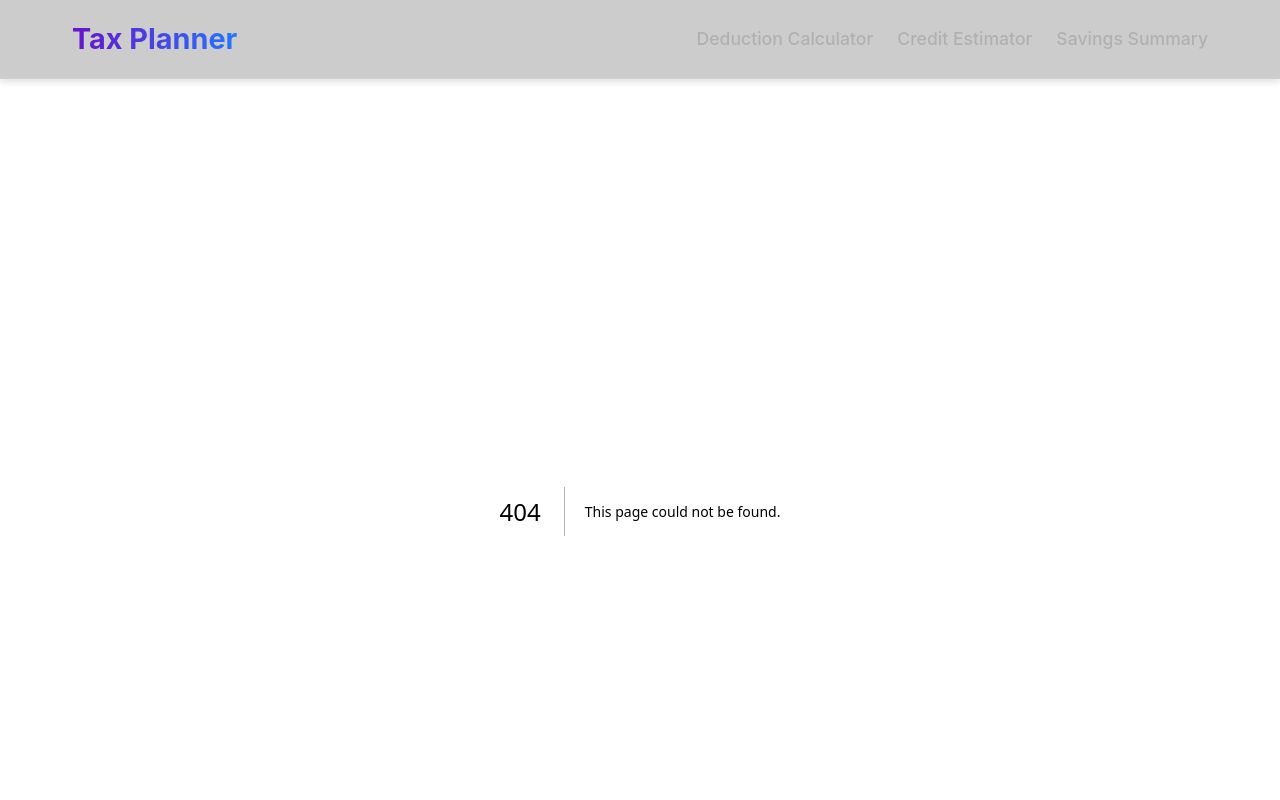
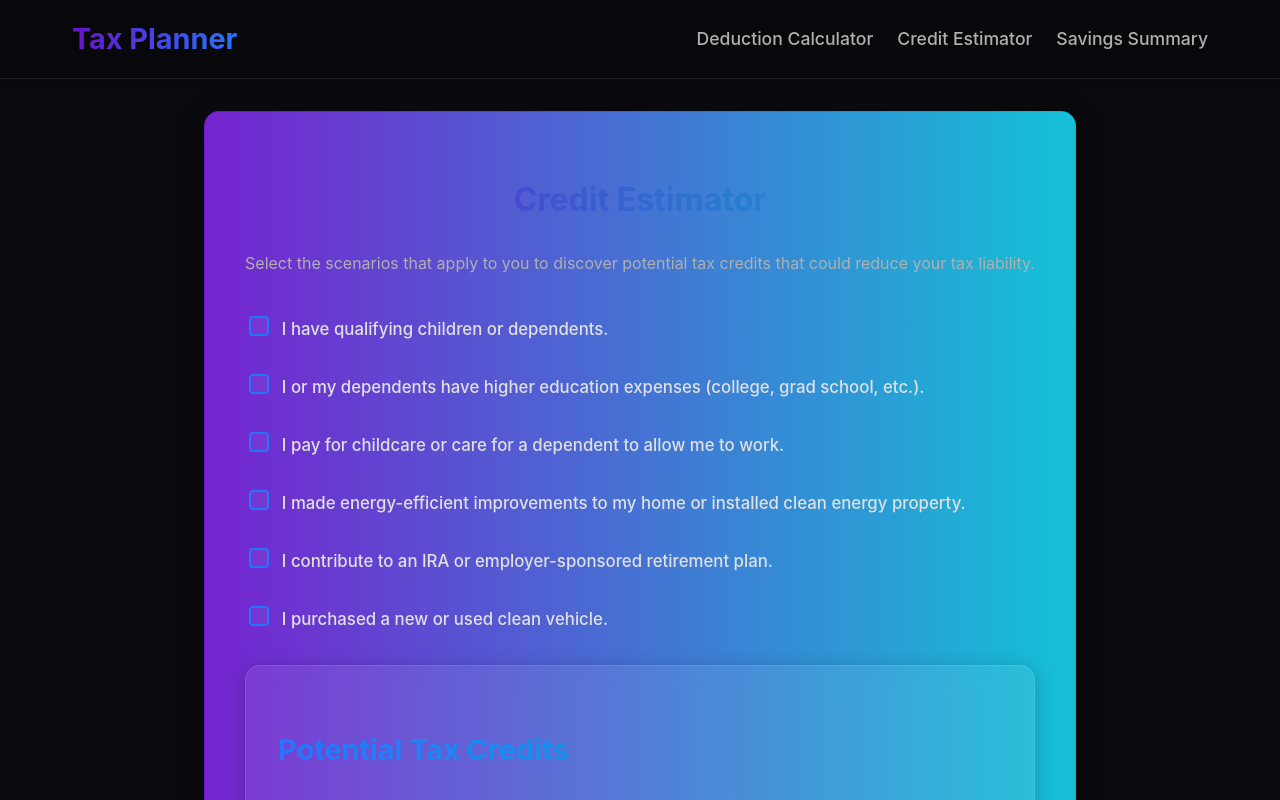
Before and after one commit to sahudevansh21/simple-tax-planner, a Next.js app: page /credit-estimator in a window 1280 px wide. Before the commit this address had no page. Shown: the top 800 px of the page. Built offline with nearby package versions, Linux system fonts and the light colour scheme.

Commit message:
Add app/credit-estimator/page.js

```diff
--- /dev/null
+++ b/app/credit-estimator/page.js
@@ -0,0 +1,131 @@
+"use client";
+
+import { useState, useEffect } from 'react';
+
+export default function CreditEstimatorPage() {
+  const [dependents, setDependents] = useState(false);
+  const [educationExpenses, setEducationExpenses] = useState(false);
+  const [childcareExpenses, setChildcareExpenses] = useState(false);
+  const [energyEfficientHome, setEnergyEfficientHome] = useState(false);
+  const [retirementSavings, setRetirementSavings] = useState(false);
+  const [evCredit, setEvCredit] = useState(false);
+
+  const [potentialCredits, setPotentialCredits] = useState([]);
+
+  useEffect(() => {
+    const credits = [];
+    if (dependents) {
+      credits.push({ name: 'Child Tax Credit (CTC)', description: 'Up to $2,000 per qualifying child. Non-refundable portion may be refundable as Additional Child Tax Credit (ACTC).' });
+    }
+    if (educationExpenses) {
+      credits.push({ name: 'American Opportunity Tax Credit (AOTC)', description: 'Up to $2,500 for qualified education expenses for the first four years of higher education. 40% is refundable.' });
+      credits.push({ name: 'Lifetime Learning Credit (LLC)', description: 'Up to $2,000 for qualified education expenses for undergraduate, graduate, or professional degree courses. Non-refundable.' });
+    }
+    if (childcareExpenses) {
+      credits.push({ name: 'Child and Dependent Care Credit', description: 'Up to $2,100 for two or more dependents, for expenses related to care for a qualifying individual to allow you to work or look for work.' });
+    }
+    if (energyEfficientHome) {
+      credits.push({ name: 'Residential Clean Energy Credit', description: '30% of the cost of new, qualified clean energy property for your home (e.g., solar, geothermal).' });
+      credits.push({ name: 'Energy Efficient Home Improvement Credit', description: 'Up to $3,200 annually for certain home energy efficiency improvements.' });
+    }
+    if (retirementSavings) {
+      credits.push({ name: 'Retirement Savings Contributions Credit (Saver\'s Credit)', description: 'Up to $1,000 ($2,000 for joint filers) for contributions to IRAs or employer-sponsored retirement plans, based on income.' });
+    }
+    if (evCredit) {
+      credits.push({ name: 'Clean Vehicle Credit', description: 'Up to $7,500 for new clean vehicles or up to $4,000 for used clean vehicles, subject to income and vehicle requirements.' });
+    }
+    setPotentialCredits(credits);
+  }, [dependents, educationExpenses, childcareExpenses, energyEfficientHome, retirementSavings, evCredit]);
+
+  return (
+    <div className="glass-card">
+      <h1>Credit Estimator</h1>
+      <p className="text-center">
+        Select the scenarios that apply to you to discover potential tax credits that could reduce your tax liability.
+      </p>
+
+      <div className="form-grid" style={{ marginTop: '2rem' }}>
+        <div className="form-group">
+          <label className="checkbox-group">
+            <input
+              type="checkbox"
+              checked={dependents}
+              onChange={(e) => setDependents(e.target.checked)}
+            />
+            <span>I have qualifying children or dependents.</span>
+          </label>
+        </div>
+        <div className="form-group">
+          <label className="checkbox-group">
+            <input
+              type="checkbox"
+              checked={educationExpenses}
+              onChange={(e) => setEducationExpenses(e.target.checked)}
+            />
+            <span>I or my dependents have higher education expenses (college, grad school, etc.).</span>
+          </label>
+        </div>
+        <div className="form-group">
+          <label className="checkbox-group">
+            <input
+              type="checkbox"
+              checked={childcareExpenses}
+              onChange={(e) => setChildcareExpenses(e.target.checked)}
+            />
+            <span>I pay for childcare or care for a dependent to allow me to work.</span>
+          </label>
+        </div>
+        <div className="form-group">
+          <label className="checkbox-group">
+            <input
+              type="checkbox"
+              checked={energyEfficientHome}
+              onChange={(e) => setEnergyEfficientHome(e.target.checked)}
+            />
+            <span>I made energy-efficient improvements to my home or installed clean energy property.</span>
+          </label>
+        </div>
+        <div className="form-group">
+          <label className="checkbox-group">
+            <input
+              type="checkbox"
+              checked={retirementSavings}
+              onChange={(e) => setRetirementSavings(e.target.checked)}
+            />
+            <span>I contribute to an IRA or employer-sponsored retirement plan.</span>
+          </label>
+        </div>
+        <div className="form-group">
+          <label className="checkbox-group">
+            <input
+              type="checkbox"
+              checked={evCredit}
+              onChange={(e) => setEvCredit(e.target.checked)}
+            />
+            <span>I purchased a new or used clean vehicle.</span>
+          </label>
+        </div>
+      </div>
+
+      <div className="results-card">
+        <h3>Potential Tax Credits</h3>
+        {potentialCredits.length > 0 ? (
+          <ul>
+            {potentialCredits.map((credit, index) => (
+              <li key={index}>
+                <div>
+                  <strong>{credit.name}</strong>
+                  <p style={{ fontSize: '0.9rem', color: 'var(--text-secondary)', marginTop: '0.5rem' }}>{credit.description}</p>
+                </div>
+              </li>
+            ))}
+          </ul>
+        ) : (
+          <p style={{ textAlign: 'center', color: 'var(--text-secondary)' }}>
+            Select options above to see potential credits.
+          </p>
+        )}
+      </div>
+    </div>
+  );
+}
```
